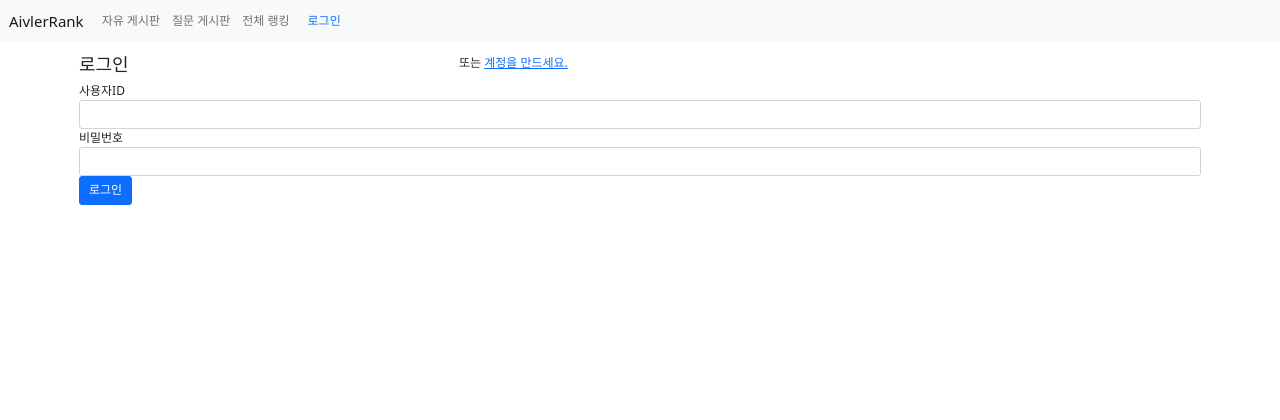
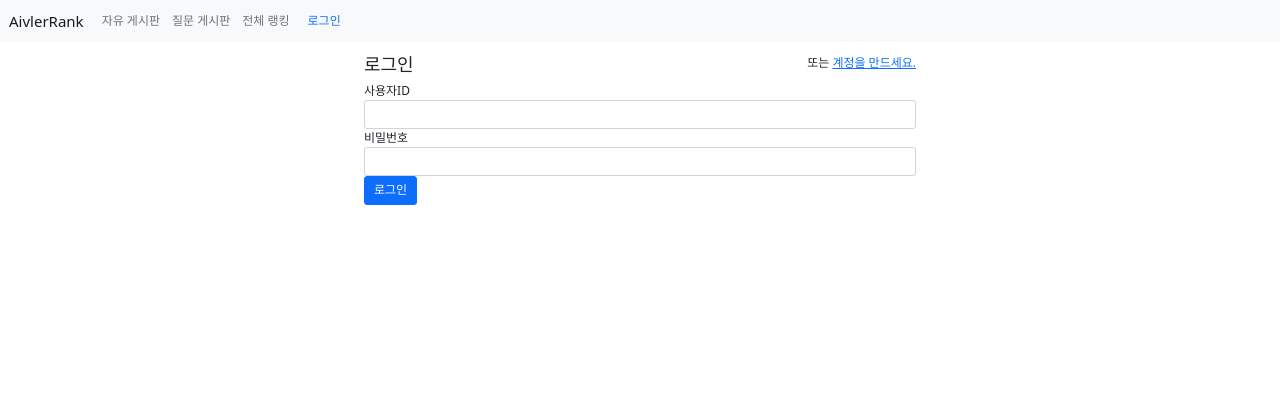
Before and after one commit to cmc9595/Aivler-Ranking-System, a Django app: page /common/login/ in a window 1280 px wide. Shown: the top 420 px of the page. Run offline with Django 3.2, Linux system fonts and the light colour scheme; some libraries are stand-ins or nearby versions.

Commit message:
로그인 페이지, 메인화면 그리드 재설정

```diff
--- a/common/templates/common/login.html
+++ b/common/templates/common/login.html
@@ -3,10 +3,13 @@
 <div class="container my-3">
     <!--계정생성-->
     <div class="row">
+        <div class="col-3"></div>
+        <div class="col-6">
+            <div class="row">
                 <div class="col-4">
                     <h4>로그인</h4>
                 </div>
-        <div class="col-8 text-right">
+                <div class="col-8 text-end">
                     <span>또는 <a href="{% url 'common:signup' %}">계정을 만드세요.</a></span>
                 </div>
             </div>
@@ -27,4 +30,8 @@
                 <button type="submit" class="btn btn-primary">로그인</button>
             </form>
         </div>
+        <div class="col-3"></div>
+
+    </div>
+</div>
 {% endblock %}
--- a/templates/base.html
+++ b/templates/base.html
@@ -6,18 +6,18 @@
     <!-- Required meta tags -->
     <meta charset="utf-8">
     <meta name="viewport" content="width=device-width, initial-scale=1, shrink-to-fit=no">
+    <!-- pybo CSS -->
+    <link rel="stylesheet" type="text/css" href="{% static 'css/style.css' %}">
     <!-- Bootstrap CSS -->
     <link rel="stylesheet" type="text/css" href="{% static 'bootstrap-5.1.3-dist/css/bootstrap.min.css' %}">
     <link href="https://fonts.googleapis.com/css2?family=Noto+Sans+KR:wght@400;900&display=swap" rel="stylesheet">
-    <!-- pybo CSS -->
-    <link rel="stylesheet" type="text/css" href="{% static 'css/style.css' %}">
     <!-- Bootstrap JS-->
 
     <title>우리가 만들어가는 AIVLE 환경</title>
 </head>
 
 <body>
-    <nav class="navbar navbar-expand-lg navbar-light bg-light">
+    <nav class="navbar navbar-expand-sm navbar-light bg-light">
         <div class="container-fluid">
                 <a class="navbar-brand" href="{% url 'home:index' %}">AivlerRank</a>
                 <button class="navbar-toggler" type="button" data-bs-toggle="collapse"
```
Also changed, not shown: home/templates/home/mainpage.html (+13 -7 lines). Lines whose indentation alone changed are shown as unchanged.
